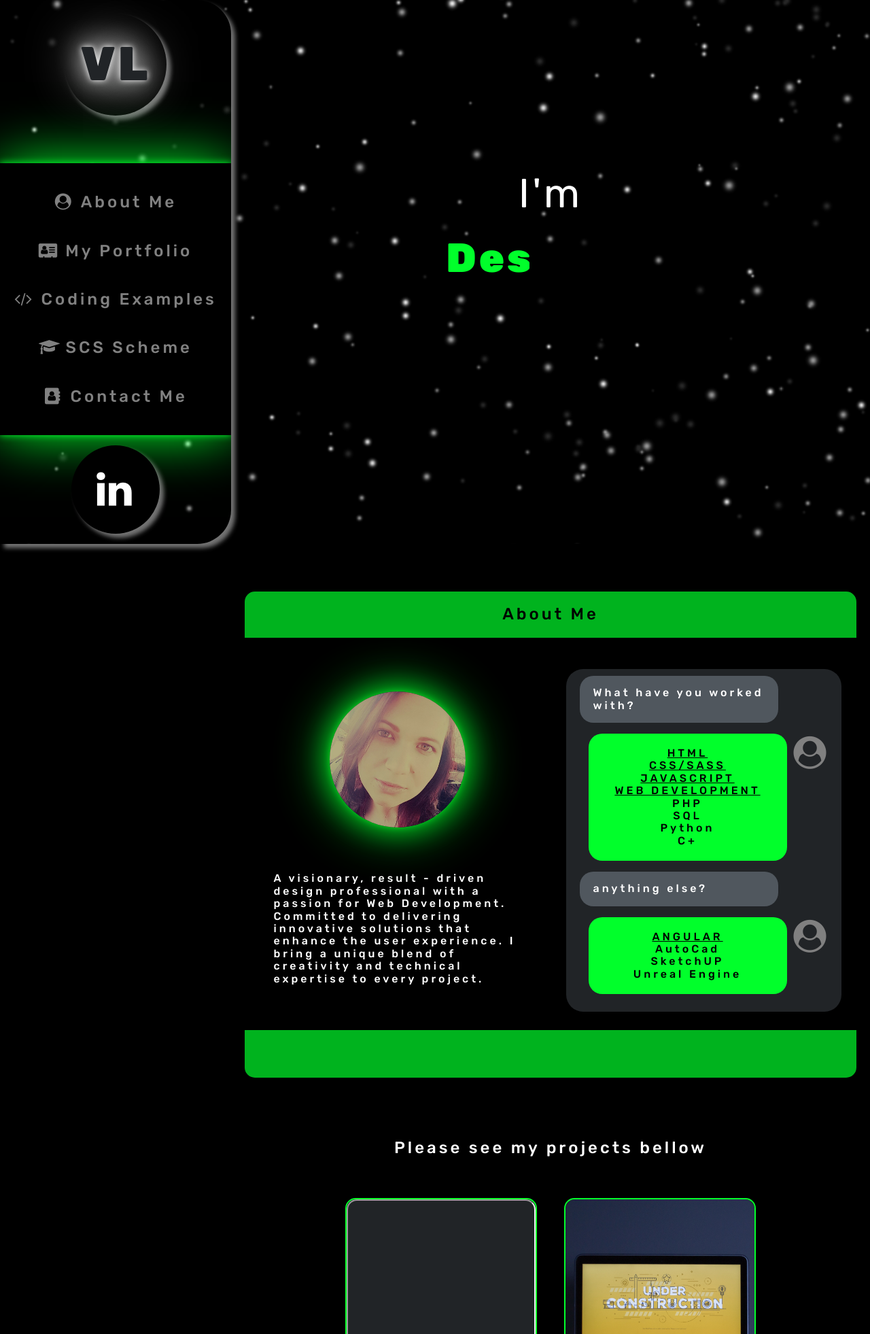
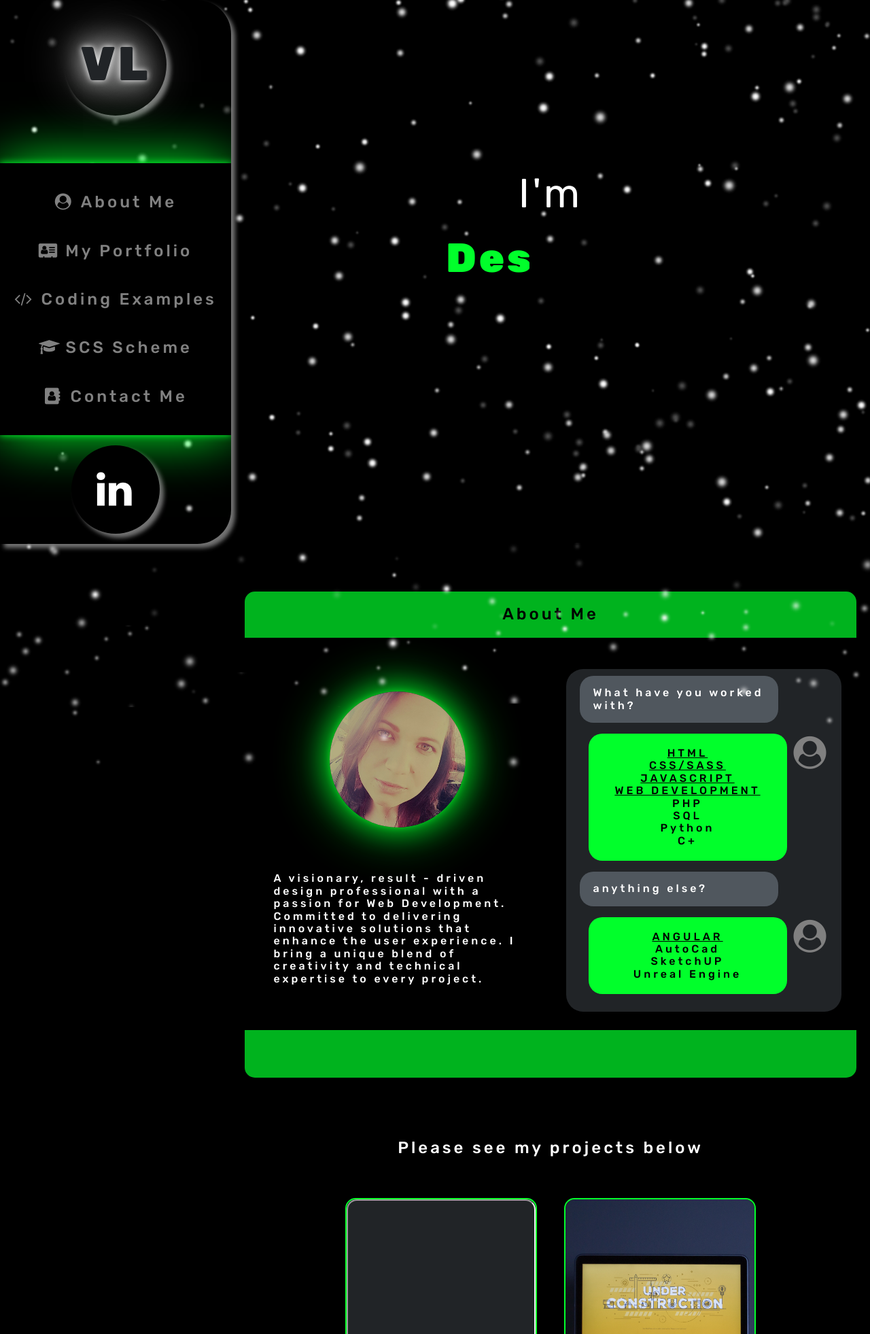
Before and after one commit to ViolaLast/portfolio, a PHP site: page / in a window 1280 px wide. Shown: the top 1962 px of the page at 68% size. Run offline with PHP 8.4, Linux system fonts and the light colour scheme; grey boxes are pictures that could not be loaded.

Commit message:
stars background trial

```diff
--- a/css/portstyle.css
+++ b/css/portstyle.css
@@ -183,13 +183,14 @@ h4 {
   display: flex;
   justify-content: center;
   align-items: center;
-  z-index: -1;
+  z-index: -3;
   overflow-x: hidden;
   overflow-y: hidden;
 }
 
 .star {
   position: absolute;
+  position: fixed;
   top: 0;
   left: 0;
   width: 100%;
--- a/index.html
+++ b/index.html
@@ -232,7 +232,7 @@
                 </div>
                 <!--------------------------------------------Portfolio------------------------------------------>
                     <div id="portfolio" class="portfolio">
-                            <h2 class="p-h1">Please see my projects bellow</h2>
+                            <h2 class="p-h1">Please see my projects below</h2>
                         <!-- <div class="container"> -->
 
                         <div class="project pro1">
--- a/scss/portstyle.scss
+++ b/scss/portstyle.scss
@@ -90,12 +90,13 @@ h4{
     display: flex;
     justify-content: center;
     align-items: center;
-    z-index: -1;
+    z-index: -3;
     overflow-x: hidden;
     overflow-y: hidden;
 }
 .star{
     position: absolute;
+    position: fixed;
     top: 0;
     left: 0;
     width: 100%;
```
Also changed, not shown: 1 other file.
